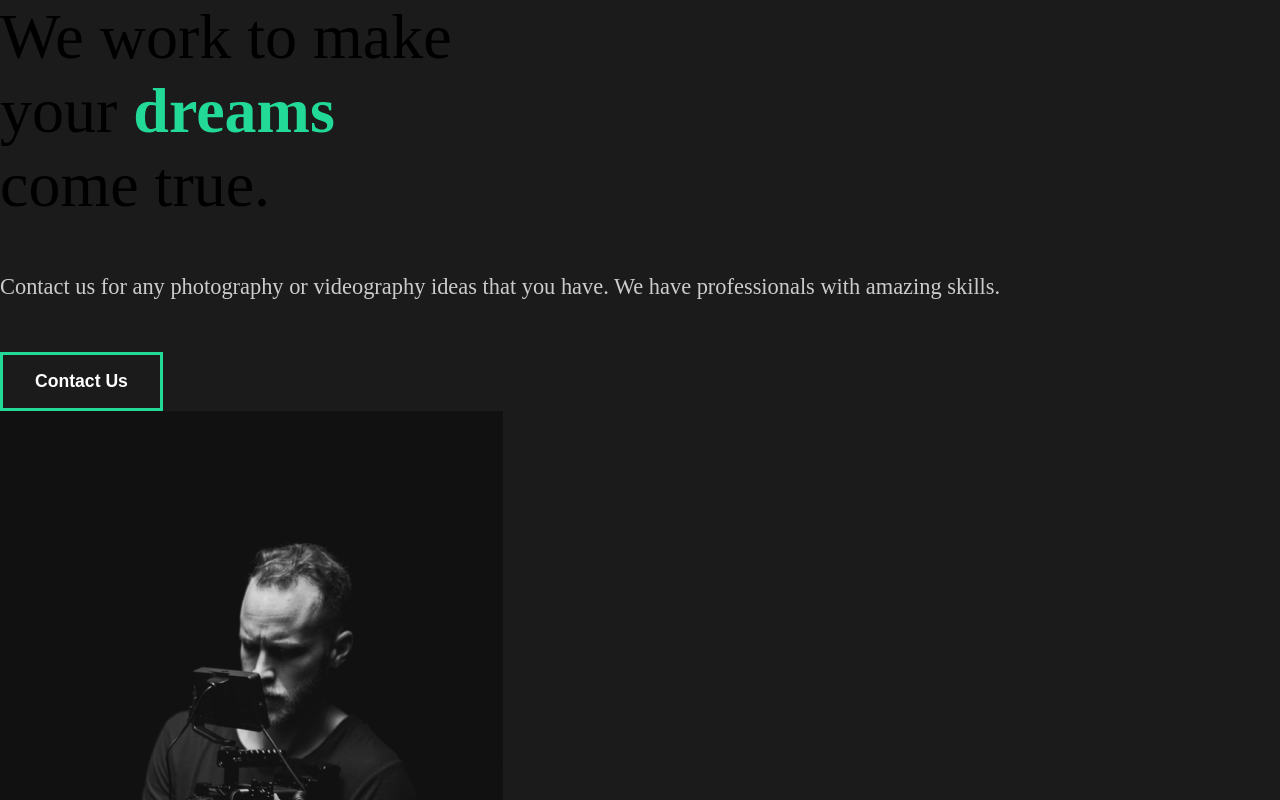
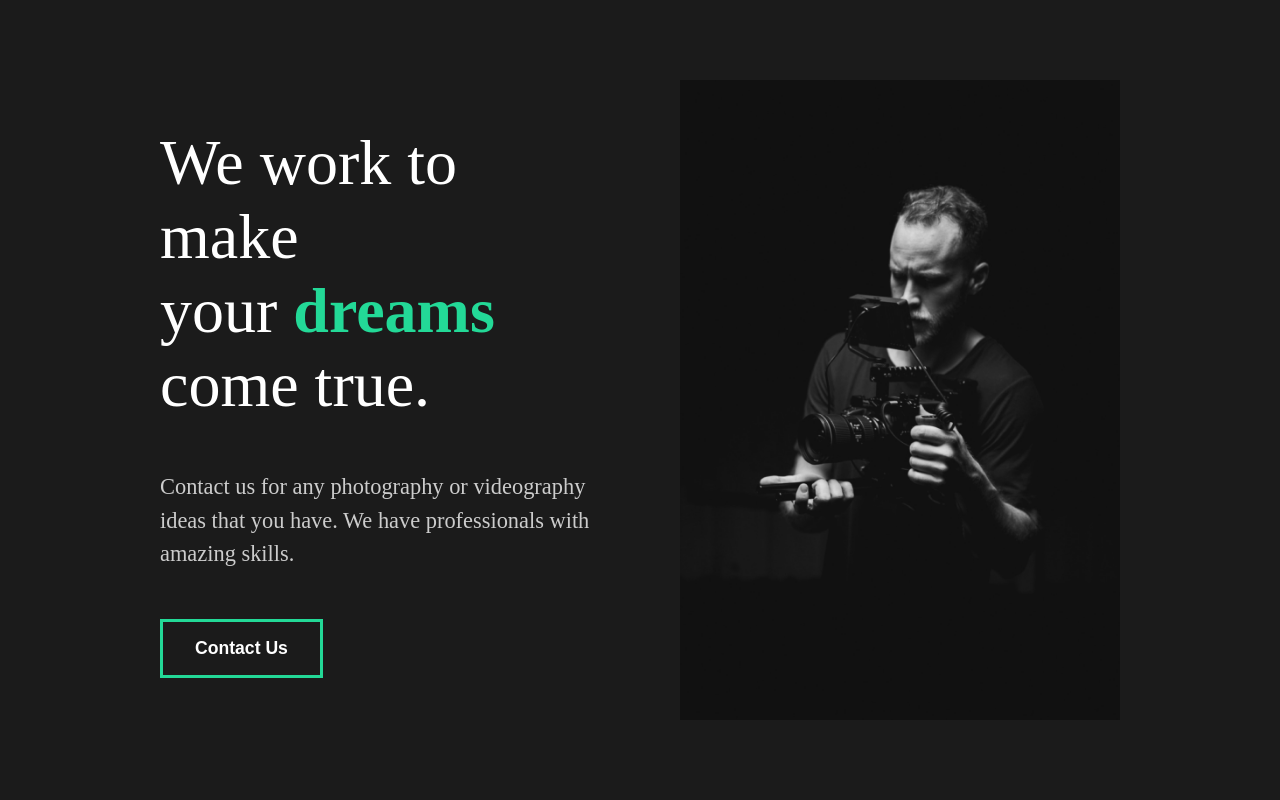
Before and after one commit to KevinGage/ReactDesigns, a React (Create React App) app in the folder animated-website/: page / in a window 1280 px wide. Shown: the top 800 px of the page. Built offline with nearby package versions, Linux system fonts and the light colour scheme.

Commit message:
started styling about section with styled components

```diff
--- a/animated-website/src/components/AboutSection.js
+++ b/animated-website/src/components/AboutSection.js
@@ -1,33 +1,62 @@
 import home1 from "../img/home1.png";
+import styled from "styled-components";
 
 const AboutSection = () => {
   return (
-    <div>
-      <div className="description">
+    <StyledAbout>
+      <StyledDescription>
         <div className="title">
-          <div className="hide">
+          <StyledHide>
             <h2>We work to make</h2>
-          </div>
-          <div className="hide">
+          </StyledHide>
+          <StyledHide>
             <h2>
               your <span>dreams</span>
             </h2>
-          </div>
-          <div className="hide">
+          </StyledHide>
+          <StyledHide>
             <h2>come true.</h2>
-          </div>
+          </StyledHide>
         </div>
         <p>
           Contact us for any photography or videography ideas that you have. We
           have professionals with amazing skills.
         </p>
         <button>Contact Us</button>
-      </div>
-      <div className="image">
+      </StyledDescription>
+      <StyledImage>
         <img src={home1} alt="man with camera" />
-      </div>
-    </div>
+      </StyledImage>
+    </StyledAbout>
   );
 };
 
+//Styled Components
+const StyledAbout = styled.div`
+  min-height: 90vh;
+  display: flex;
+  align-items: center;
+  justify-content: space-between;
+  padding: 5rem 10rem;
+  color: white;
+`;
+const StyledDescription = styled.div`
+  flex: 1;
+  padding-right: 5rem;
+  h2 {
+    font-weight: lighter;
+  }
+`;
+const StyledImage = styled.div`
+  flex: 1;
+  overflow: hidden;
+  img {
+    width: 100%;
+    height: 80vh;
+    object-fit: cover;
+  }
+`;
+const StyledHide = styled.div`
+  overflow: hidden;
+`;
 export default AboutSection;
```
